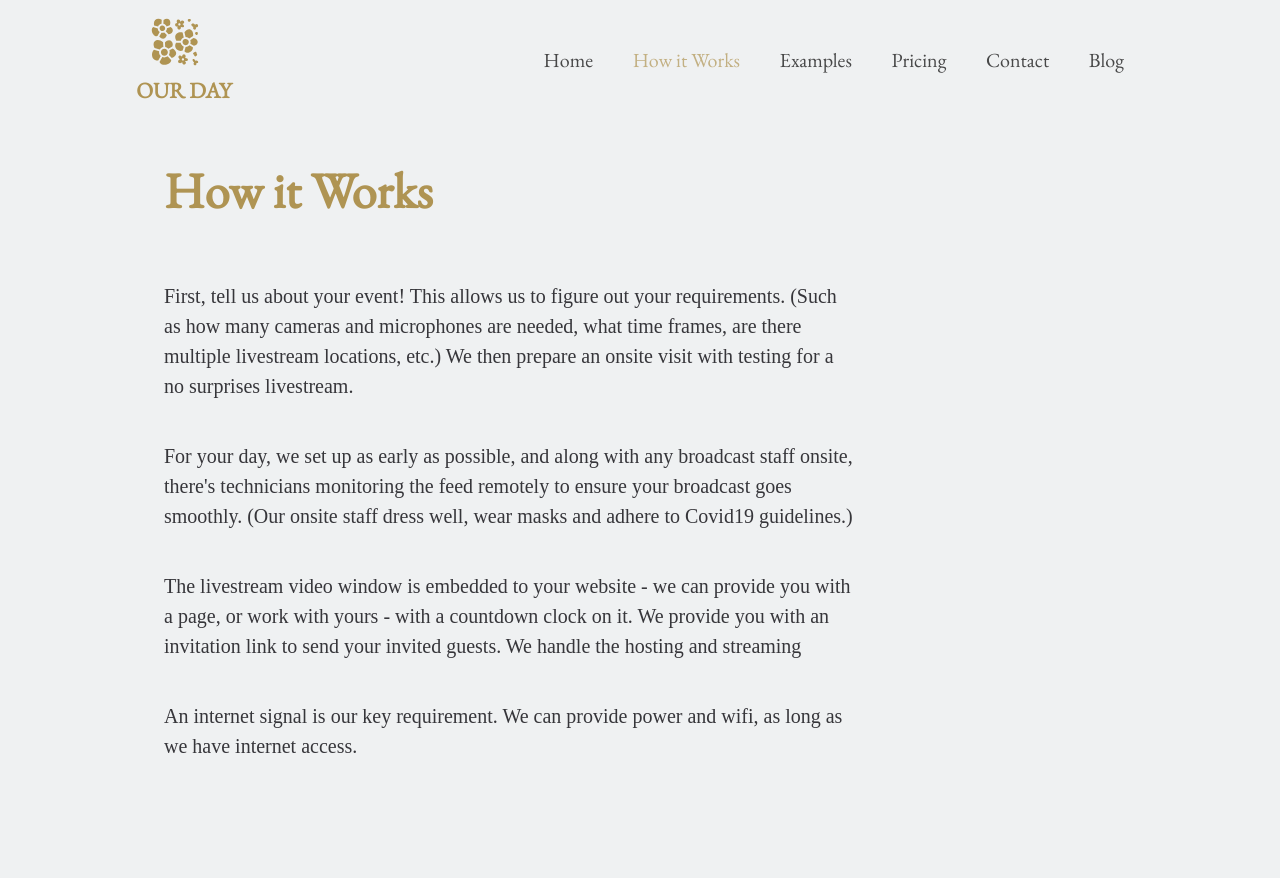
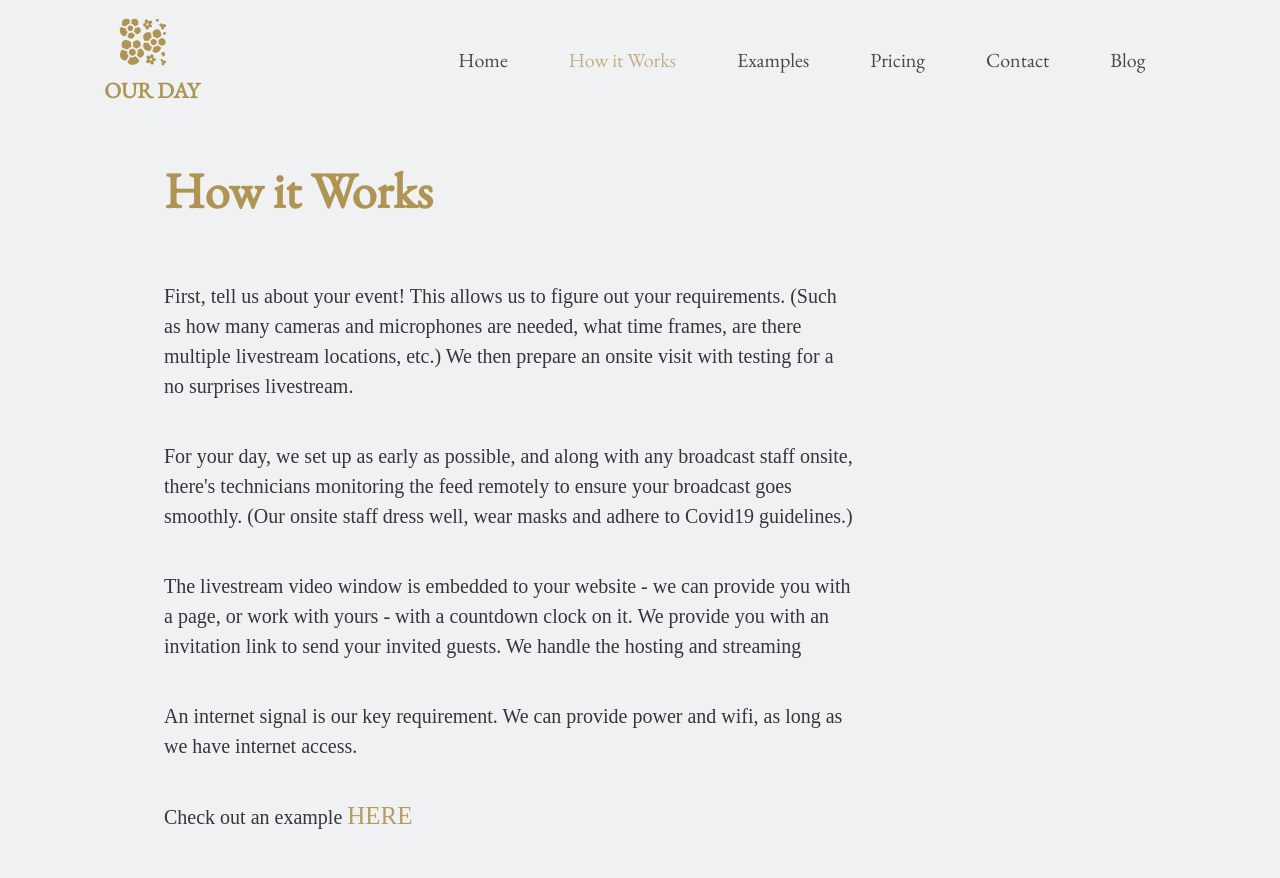
Before and after one commit to camduffin/disco-test, a Gatsby site: page /how in a window 1280 px wide. Shown: the top 878 px of the page. Built offline with nearby package versions, Linux system fonts and the light colour scheme; Gatsby itself is replaced by a stand-in of ours; a web font is replaced by a local one.

Commit message:
example page integration

```diff
--- a/src/pages/how.js
+++ b/src/pages/how.js
@@ -2,6 +2,7 @@ import React from 'react';
 import '../../styles/index.scss';
 import Layout from '../components/Layout';
 import SEO from '../components/SEO';
+import { Link } from 'gatsby';
 
 const HowPage = () => {
     return (
@@ -15,6 +16,7 @@ const HowPage = () => {
                         <p>For your day, we set up as early as possible, and along with any broadcast staff onsite, there's technicians monitoring the feed remotely to ensure your broadcast goes smoothly. (Our onsite staff dress well, wear masks and adhere to Covid19 guidelines.)</p>
                         <p>The livestream video window is embedded to your website - we can provide you with a page, or work with yours - with a countdown clock on it. We provide you with an invitation link to send your invited guests. We handle the hosting and streaming</p>
                         <p>An internet signal is our key requirement. We can provide power and wifi, as long as we have internet access.</p>
+                        <p>Check out an example<Link className="message-link" to="/example">HERE</Link></p>
                     </section>
                 </main>
             </Layout>
--- a/src/pages/index.js
+++ b/src/pages/index.js
@@ -34,7 +34,7 @@ const IndexPage = () => {
             <h2>About Us</h2>
             <p>We are here to help you turn your day into ourday!</p>
             <p className="paragraph">At iSiLIVE, we pride ourselves in developing innovative webcasting solutions for all kinds of occasions. We broadcast a wide spectrum of events each year - often on short timelines - so just let us know what, when and where and we will work with you to share your event with the right people.</p>
-            <p><Link className="message-link" to="/contact">Contact us</Link>today for questions or quotes. </p>
+            <p><Link className="message-link" to="/contact">Contact us</Link>today for questions or quotes.</p>
           </div>
         </section>
       </Layout>
--- a/styles/index.scss
+++ b/styles/index.scss
@@ -284,6 +284,12 @@ a {
         font-size: 2.5rem;
         padding-right: 5px;
         color: $gold;
+        transition: all .2s ease-in-out;
+
+        &:hover,
+        &:focus {
+            color: grey;
+        }
     }
 }
 
@@ -305,6 +311,7 @@ a {
     p {
         width: 60%;
     }
+
 }
 
 
@@ -375,6 +382,7 @@ form {
         padding: 10px;
         color: $offwhite;
         cursor: pointer;
+        transition: all .2s ease-in-out;
 
         @include tabletMQ {
             width: 100%;
@@ -418,6 +426,18 @@ form {
 
         @include tabletMQ {
             width: 80%;
+        }
+    }
+
+    .message-link {
+        font-size: 2.5rem;
+        padding-left: 5px;
+        color: $gold;
+        transition: all .2s ease-in-out;
+
+        &:hover,
+        &:focus {
+            color: grey;
         }
     }
 }
--- a/styles/navbar.scss
+++ b/styles/navbar.scss
@@ -81,7 +81,7 @@ nav .logo2 {
 nav .nav-links {
     display: flex;
     justify-content: space-around;
-    width: 50%;
+    width: 60%;
     transition: 0.5s ease-in;
     padding-left: 20px;
     z-index: 20000;
```
